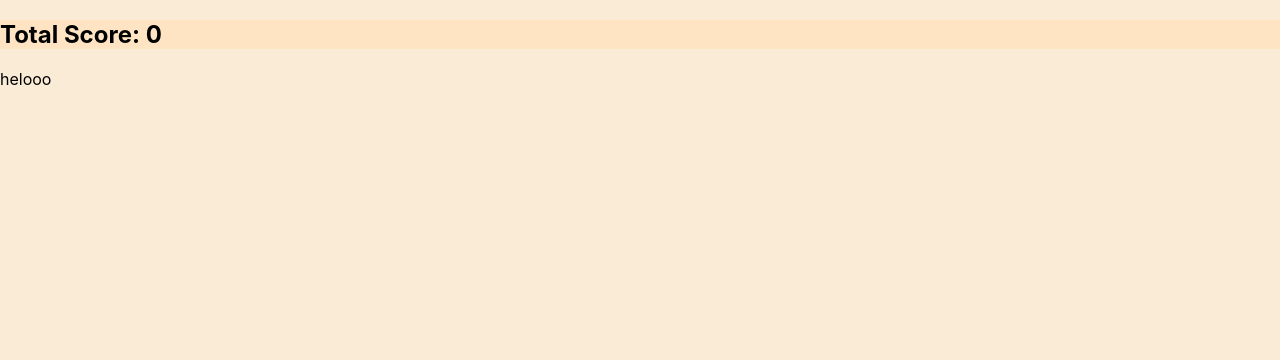
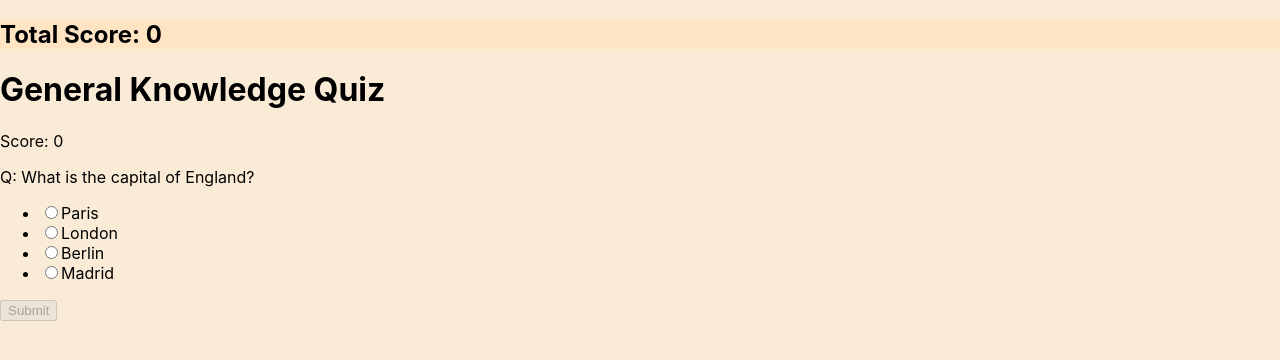
Before and after one commit to OmarMallouk/Quizz_App, a React (Create React App) app in the folder quizz/: page /quiz in a window 1280 px wide. Shown: the top 360 px of the page. Built offline with nearby package versions, Linux system fonts and the light colour scheme.

Commit message:
some more logic

```diff
--- a/quizz/src/pages/Quiz.jsx
+++ b/quizz/src/pages/Quiz.jsx
@@ -1,7 +1,7 @@
 import React, { useState, useEffect, useContext} from "react";
 import axios from "axios";
 import "../styles/home.css"
-import {useDispatch} from "react-redux";
+import {useSelector,useDispatch} from "react-redux";
 import { incrementByAnswers } from "../dataSlice";
 import mockData from "../fakeData/quizz_data";
 import Navbar from "./Navbar";
@@ -9,16 +9,82 @@ import { useNavigate } from 'react-router-dom';
 
 
 const Quiz = ()=>{
+  const [questionIndex, setQuestionIndex] = useState(0);
+  const [userAnswer, setUserAnswer] = useState("");
+  const score = useSelector((state) => state.scoreCount.value);
+  const questions = mockData[0].questions;
+  const currentQuestion = questions[questionIndex];
+  console.log(mockData);
+
+let dispatch = useDispatch();
 const navigate = useNavigate();
 
+
+const handleSubmit = () =>{
+if
+  (userAnswer === currentQuestion.answer){
+
+    dispatch(incrementByAnswers(currentQuestion.points))
+
+}
+if (questionIndex < mockData[0].questions.length - 1) {
+  setQuestionIndex(questionIndex + 1);
+}else{
+
+  setTimeout(() => {
+    alert(`Quiz finished! Your total score is ${score + currentQuestion.points}`);
+    navigate("/");
+  }, 100);
+}
+setUserAnswer("");
+};
+
+const handleChange = (e) =>{
+setUserAnswer(e.target.value);
+}
+
+const isAnswerSelected = userAnswer !== "";
 
 
     return(
        <div>
           <Navbar/>
-    helooo
 
+          <h1>{mockData[0].title}</h1>
+      <p>Score: {score}</p>
 
+      <div>
+        <p>Q: {currentQuestion.question}</p>
+
+        {currentQuestion.type === "multiple-choice" && (
+          <ul>
+            {currentQuestion.options.map((option, index) => (
+              <li key={index}>
+                <label>
+                  <input
+                    type="radio"
+                    name="answer"
+                    value={option}
+                    onChange={handleChange}
+                  />
+                  {option}
+                </label>
+              </li>
+            ))}
+          </ul>
+        )}
+
+        {currentQuestion.type === "input" && (
+          <input
+            type="text"
+            value={userAnswer}
+            onChange={handleChange}
+            placeholder="Your answer"
+          />
+        )}
+
+        <button onClick={handleSubmit} disabled={!isAnswerSelected}>Submit</button>
+      </div>
     </div>
   );
 };
```
